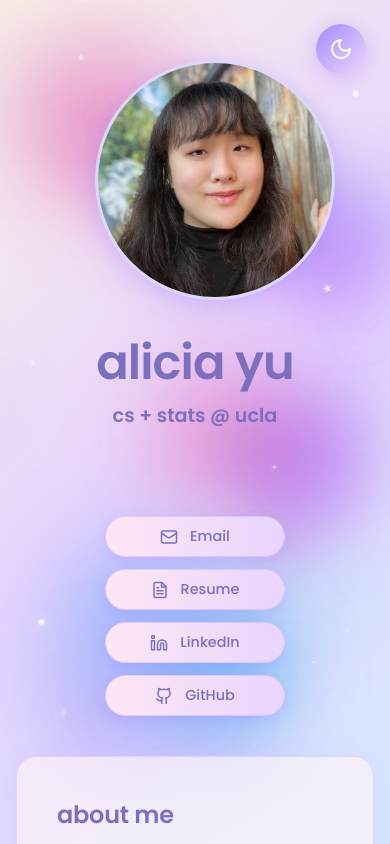
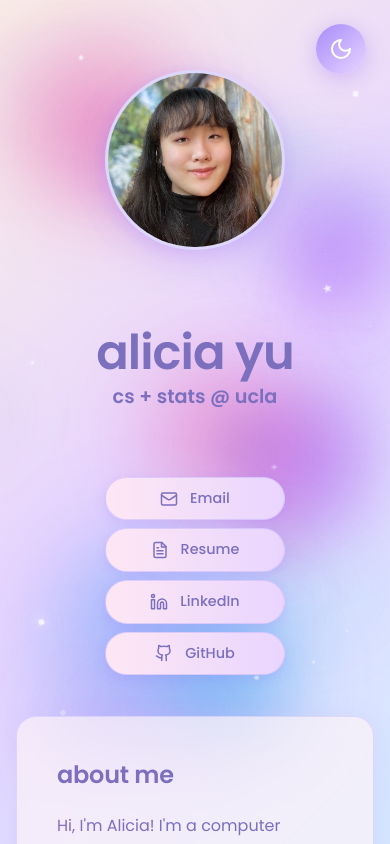
Before and after one commit to aliiyuu/aliiyuu.github.io, a Next.js app: page / in a window 390 px wide. Shown: the top 844 px of the page. Built offline with nearby package versions, Linux system fonts and the light colour scheme.

Commit message:
fix mobile layout

```diff
--- a/next.config.js
+++ b/next.config.js
@@ -2,8 +2,6 @@
 const nextConfig = {
   output: 'export',
   trailingSlash: true,
-  basePath: '/aliiyuu.github.io',
-  assetPrefix: '/aliiyuu.github.io/',
   images: {
     unoptimized: true,
   },
--- a/package.json
+++ b/package.json
@@ -19,8 +19,8 @@
     "react-dom": "^18"
   },
   "devDependencies": {
-    "@types/node": "^20",
-    "@types/react": "^18",
+    "@types/node": "20.19.9",
+    "@types/react": "18.3.23",
     "@types/react-dom": "^18",
     "autoprefixer": "^10.4.16",
     "eslint": "^8",
@@ -28,6 +28,6 @@
     "gh-pages": "^6.0.0",
     "postcss": "^8.4.31",
     "tailwindcss": "^3.4.17",
-    "typescript": "^5"
+    "typescript": "5.9.2"
   }
 }
--- a/src/app/globals.css
+++ b/src/app/globals.css
@@ -489,6 +489,23 @@ button:focus-visible {
   .desktop-horizontal > div:last-child {
     max-width: 700px !important;
   }
+
+  /* For screens between 1200px and 769px - show 2 buttons per row */
+  .button-container {
+    display: grid !important;
+    grid-template-columns: 1fr 1fr !important;
+    gap: 12px !important;
+    max-width: 400px !important;
+    width: 100% !important;
+  }
+
+  .button-container a {
+    width: 100% !important;
+    max-width: none !important;
+    justify-content: center !important;
+    padding: 12px 16px !important;
+    font-size: 0.9rem !important;
+  }
 }
 
 @media (max-width: 768px) {
@@ -504,7 +521,17 @@ button:focus-visible {
     margin: 0 auto !important;
   }
 
-  .desktop-horizontal > div:first-child > div:last-child > a {
+  /* For screens 768px and below - show buttons in single column */
+  .button-container {
+    display: flex !important;
+    flex-direction: column !important;
+    align-items: center !important;
+    gap: 12px !important;
+    max-width: 250px !important;
+    width: 100% !important;
+  }
+
+  .button-container a {
     width: 200px !important;
     justify-content: center !important;
     padding: 12px 20px !important;
@@ -513,21 +540,85 @@ button:focus-visible {
   }
 }
 
-/* Tablet-specific button layout */
-@media (min-width: 769px) and (max-width: 1024px) {
-  .button-container {
-    display: grid !important;
-    grid-template-columns: 1fr 1fr !important;
-    gap: 12px !important;
-    max-width: 400px !important;
+/* Remove the duplicate tablet-specific rule since it's now handled above */
+
+@media (max-width: 500px) {
+  h1 {
+    font-size: 2.8rem !important;
+    width: 100% !important;
+    margin: 0 !important;
+  }
+
+  .desktop-horizontal > div:first-child {
+    align-items: center !important;
+    margin: 0 auto !important;
     width: 100% !important;
   }
 
+  /* Reduce main container padding for more horizontal space */
+  .main-container {
+    padding: 40px 20px !important;
+  }
+
+  /* Profile picture container - ensure proper centering and spacing */
+  .profile-container {
+    padding: 0 20px !important;
+    display: flex !important;
+    flex-direction: column !important;
+    align-items: center !important;
+    justify-content: center !important;
+    width: 100% !important;
+    margin-bottom: 8px !important;
+  }
+
+  /* Profile picture - ensure it's circular and properly sized */
+  .profile-container > div:first-child {
+    margin-bottom: 8px !important;
+    display: flex !important;
+    align-items: center !important;
+    justify-content: center !important;
+    width: 100% !important;
+  }
+
+  .profile-container > div:first-child > div {
+    width: 180px !important;
+    height: 180px !important;
+    border-radius: 50% !important;
+    margin: 0 auto !important;
+    flex-shrink: 0 !important;
+    overflow: hidden !important;
+  }
+
+  /* Reduce space between name/title and buttons */
+  .profile-container > div:nth-child(2) {
+    margin-bottom: 8px !important;
+  }
+
+  /* Reduce space in the name/title section itself */
+  .profile-container h1 {
+    margin-bottom: 2px !important;
+  }
+
+  .profile-container p {
+    margin: 0 !important;
+  }
+
+  /* Allow text boxes to use more width */
+  .text-content-container {
+    max-width: none !important;
+    width: 100% !important;
+  }
+
+  /* Ensure button container fits within screen */
+  .button-container {
+    max-width: calc(100vw - 40px) !important;
+    padding: 0 5px !important;
+    gap: 8px !important;
+  }
+
   .button-container a {
-    width: 100% !important;
-    max-width: none !important;
-    justify-content: center !important;
-    padding: 12px 16px !important;
+    max-width: 180px !important;
+    padding: 10px 15px !important;
     font-size: 0.9rem !important;
   }
 }
```
Also changed, not shown: postcss.config.js (renamed from postcss.config.mjs), 5 other files (tests, documents, lock files or other folders).
